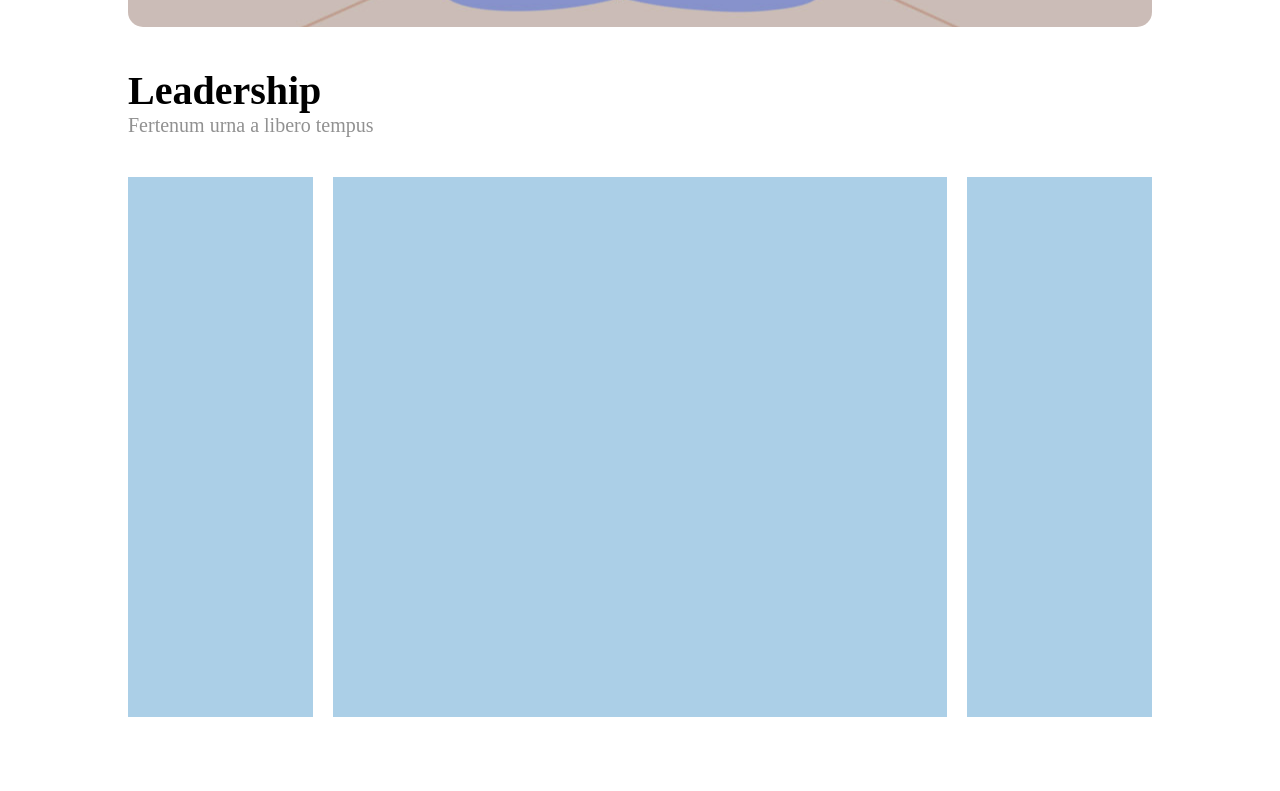
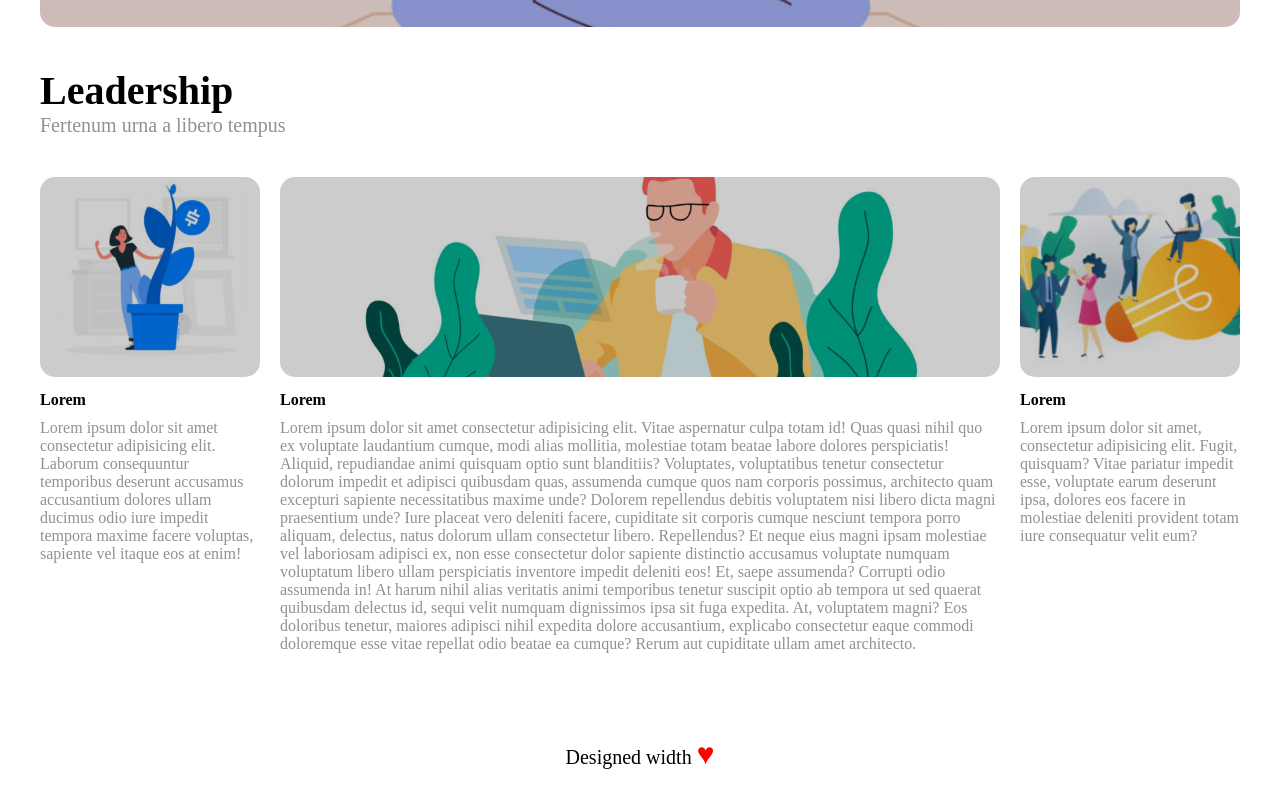
Before and after one commit to Giuseppe-Dicosmo/htmlcss-wp, a plain HTML site: page index.html in a window 1280 px wide. Shown: the part 638-1429 px from the top of the page. Before the commit the page ends 1375 px from the top, so only its background shows below. Drawn offline with Linux system fonts and the light colour scheme.

Commit message:
completato

```diff
--- a/index.html
+++ b/index.html
@@ -43,20 +43,38 @@
                 <h1>Leadership</h1>
                 <p>Fertenum urna a libero tempus</p>
             </section>
-
-            <section class="sidebar">
-                <!-- contenuto -->
+            <!-- ----------- -->
+            <section class="sidebar over1">
+                <img src="img/img-1.jpg" alt="">
+                <div><strong>Lorem</strong></div>
+                <p class="grey">Lorem ipsum dolor sit amet consectetur adipisicing elit. Laborum consequuntur temporibus deserunt accusamus accusantium dolores ullam ducimus odio iure impedit tempora maxime facere voluptas, sapiente vel itaque eos at enim!</p>
             </section>
 
-            <section class="content">
-                <!-- contenuto -->
+            <section class="content over1">
+                <img src="img/banner-2.jpg" alt="">
+                <div><strong>Lorem</strong></div>
+                <p class="grey">Lorem ipsum dolor sit amet consectetur adipisicing elit. Vitae aspernatur culpa totam id! Quas quasi nihil quo ex voluptate laudantium cumque, modi alias mollitia, molestiae totam beatae labore dolores perspiciatis!
+                    Aliquid, repudiandae animi quisquam optio sunt blanditiis? Voluptates, voluptatibus tenetur consectetur dolorum impedit et adipisci quibusdam quas, assumenda cumque quos nam corporis possimus, architecto quam excepturi sapiente necessitatibus maxime unde?
+                    Dolorem repellendus debitis voluptatem nisi libero dicta magni praesentium unde? Iure placeat vero deleniti facere, cupiditate sit corporis cumque nesciunt tempora porro aliquam, delectus, natus dolorum ullam consectetur libero. Repellendus?
+                    Et neque eius magni ipsam molestiae vel laboriosam adipisci ex, non esse consectetur dolor sapiente distinctio accusamus voluptate numquam voluptatum libero ullam perspiciatis inventore impedit deleniti eos! Et, saepe assumenda?
+                    Corrupti odio assumenda in! At harum nihil alias veritatis animi temporibus tenetur suscipit optio ab tempora ut sed quaerat quibusdam delectus id, sequi velit numquam dignissimos ipsa sit fuga expedita.
+                At, voluptatem magni? Eos doloribus tenetur, maiores adipisci nihil expedita dolore accusantium, explicabo consectetur eaque commodi doloremque esse vitae repellat odio beatae ea cumque? Rerum aut cupiditate ullam amet architecto.</p>
             </section>
 
-            <section class="sidebar">
-                <!-- contenuto -->
+            <section class="sidebar over1">
+                <img src="img/img-3.jpg" alt="">
+                <div><strong>Lorem</strong></div>
+                <p class="grey">Lorem ipsum dolor sit amet, consectetur adipisicing elit. Fugit, quisquam? Vitae pariatur impedit esse, voluptate earum deserunt ipsa, dolores eos facere in molestiae deleniti provident totam iure consequatur velit eum?</p>
             </section>
         </div>
     </main>
 
+    <!-- ringraziamenti  -->
+    <footer>
+        <div class="cotainer">
+            <div>Designed width <span>&hearts;</span></div>
+        </div>
+    </footer>
+
 </body>
 </html>
--- a/style/style.css
+++ b/style/style.css
@@ -6,16 +6,21 @@
 
 /* ------------ */
 .cotainer{
-    max-width: 1024px;
+    max-width: 1200px;
     margin: 0 auto;
 }
 
 /* navigazione */
 header{
-    z-index: 1;
+    position: sticky;
+    top: 0;
+    z-index: 2;
 }
 
 header div{
+    background: white;
+    border-radius: 0% 0% 15px 15px;
+    box-shadow: 5px 5px 5px #dedede;
     min-height: 145px;
     width: 100%;
 }
@@ -100,7 +105,6 @@ a:hover{
 
 /* contenuto */
 .container-2{
-    /* background: #0286f4; */
     width: 100%;
 }
 
@@ -111,7 +115,6 @@ a:hover{
 }
 
 .description-top{
-    /*  */
     padding: 20px 0;
     width: 100%;
     margin-bottom: 20px;
@@ -125,18 +128,62 @@ a:hover{
     color: #919191;
 }
 
+/* ----------- */
 .sidebar{
-    background: #abcfe7;
     width: calc(20% - 20px);
     height: 540px;
+    position: relative;
     float: left;
 }
 
 .content{
-    background: #abcfe7;
     width: 60%;
-    height: 540px;
+    min-height: 540px;
     margin: 0 20px;
     margin-bottom: 20px;
+    position: relative;
     float: left;
 }
+
+section img{
+    width: 100%;
+    height: 200px;
+    object-fit: cover;
+    border-radius: 15px;
+}
+
+.over1::after{
+    content: "";
+    position: absolute;
+    top: 0;
+    bottom: 0;
+    width: 100%;
+    height: 200px;
+    background: rgba(0, 0, 0, 0.2);
+    border-radius: 15px;
+
+}
+
+section.sidebar div{
+    padding: 10px 0;
+}
+
+section.content div{
+    padding: 10px 0;
+}
+
+.grey{
+    color: #919191;
+}
+
+/* ringraziamenti */
+footer div{
+    font-size: 20px;
+    text-align: center;
+    padding-bottom: 10px;
+}
+
+footer div span{
+    font-size: 30px;
+    color: red;
+}
```
